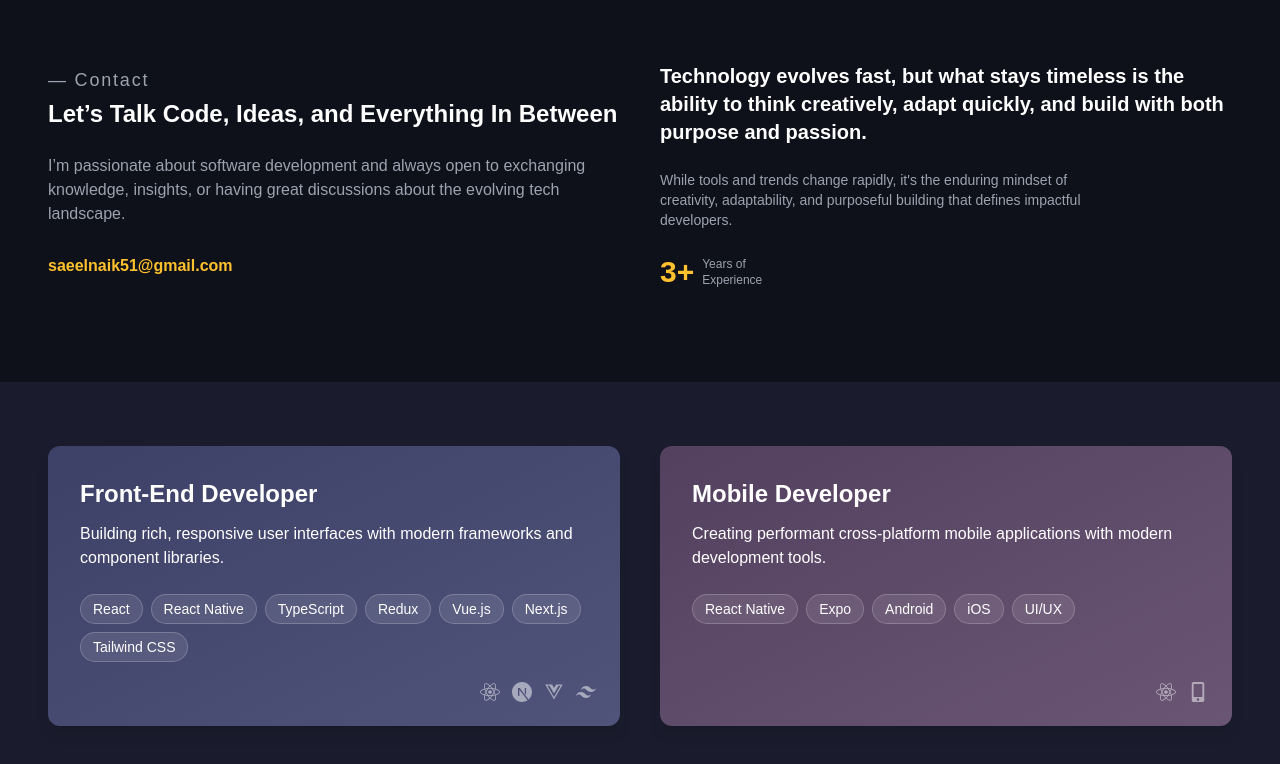
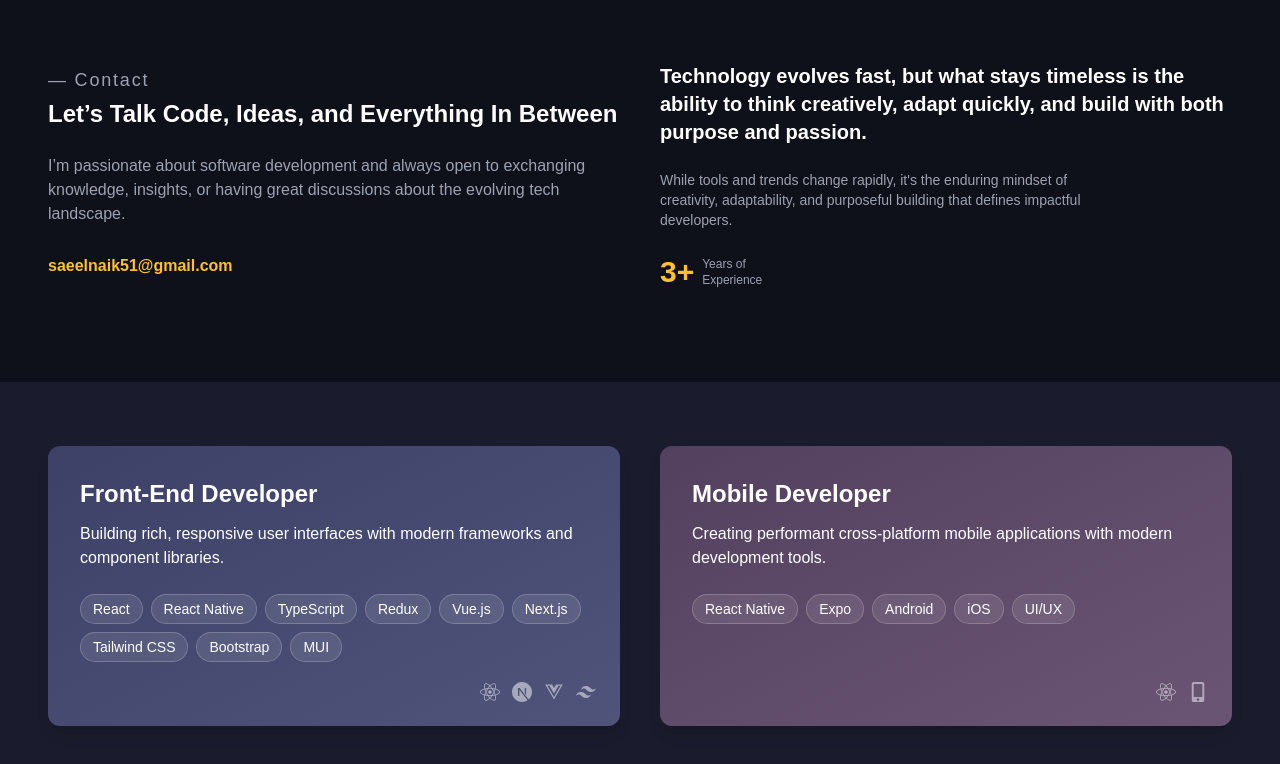
Before and after one commit to naiksaeel/saeel-portfolio, a React (Vite) app: page / in a window 1280 px wide. Shown: the part 410-1174 px from the top of the page. Built offline with nearby package versions, Linux system fonts and the light colour scheme.

Commit message:
docs: updated techStack for frontend dev

```diff
--- a/src/data/cards.ts
+++ b/src/data/cards.ts
@@ -1,13 +1,5 @@
 // libraries
-import {
-  FaReact,
-  FaVuejs,
-  FaJsSquare,
-  FaHtml5,
-  FaCss3Alt,
-  FaNodeJs,
-  FaMobileAlt,
-} from "react-icons/fa";
+import { FaReact, FaVuejs, FaMobileAlt } from "react-icons/fa";
 import { SiTypescript, SiTailwindcss, SiNextdotjs } from "react-icons/si";
 
 // types
@@ -26,6 +18,8 @@ export const cardData: CardType[] = [
       "Vue.js",
       "Next.js",
       "Tailwind CSS",
+      "Bootstrap",
+      "MUI",
     ],
     fromColor: "#3D4168",
     toColor: "#50547A",
```
